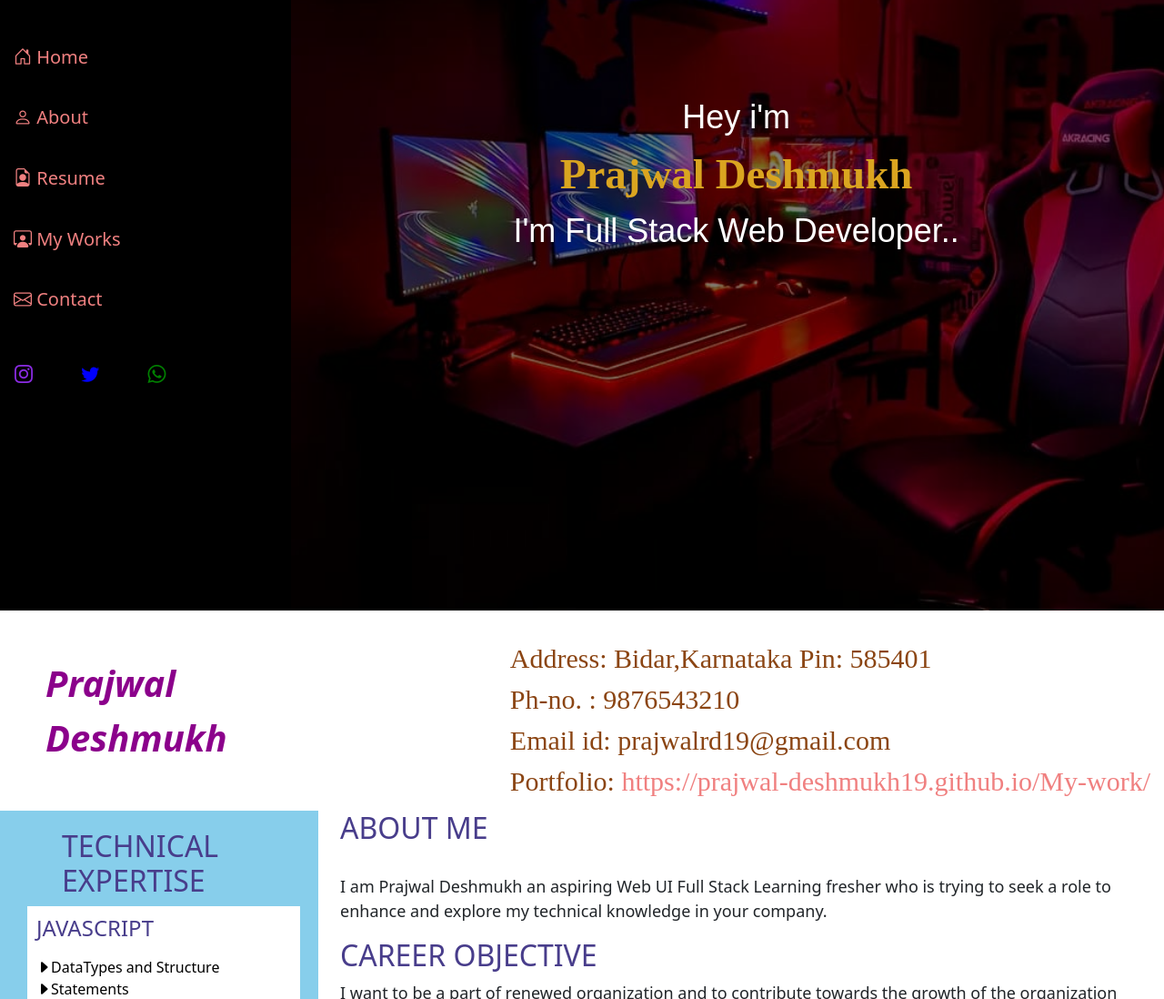
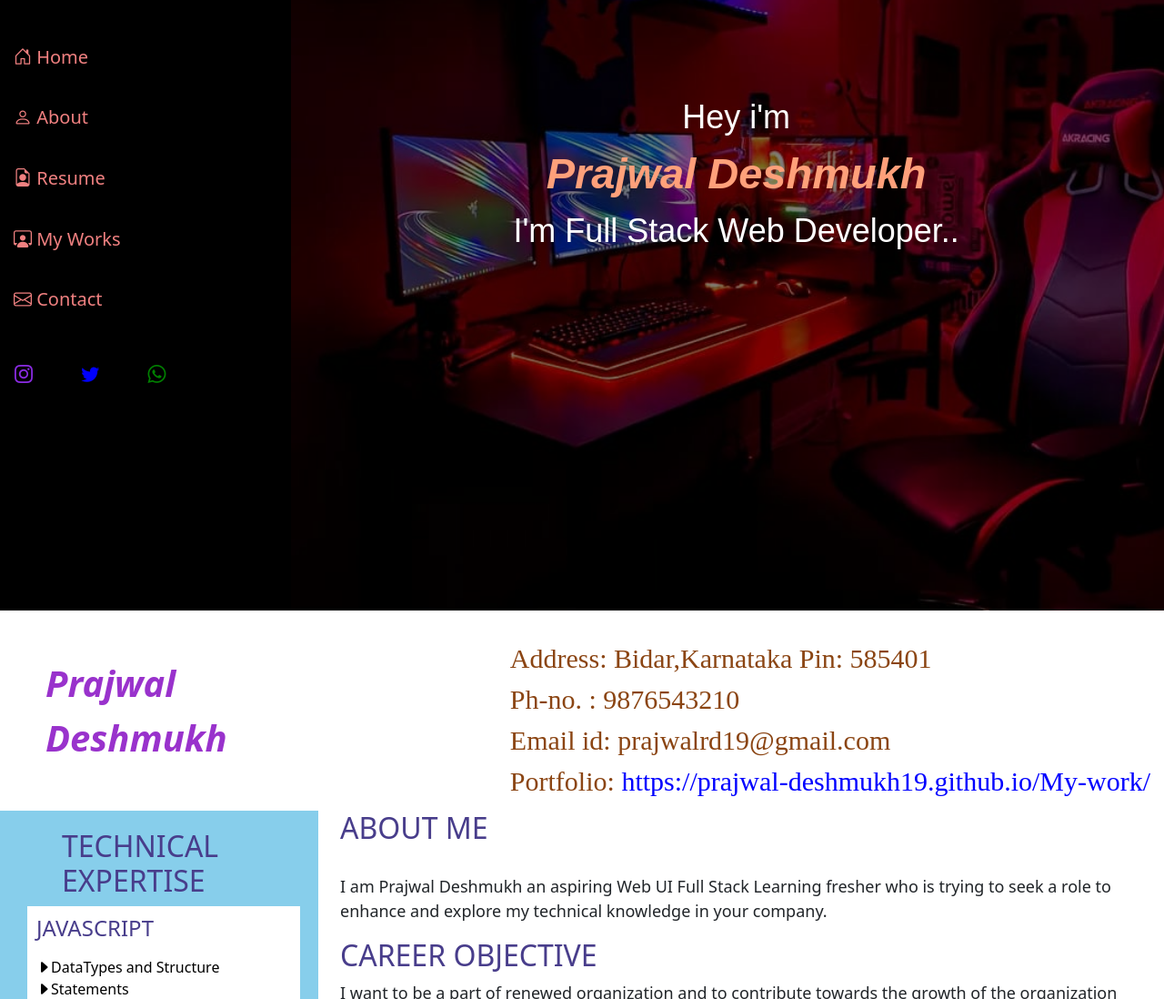
Before and after one commit to Prajwal-Deshmukh19/My-work, a website: page index.html in a window 1280 px wide. Shown: the part 129-1227 px from the top of the page at 91% size. Drawn offline with nearby package versions, Linux system fonts and the light colour scheme.

Commit message:
version-12
links
updated

```diff
--- a/index.html
+++ b/index.html
@@ -42,9 +42,9 @@ nav{
 .headername{
     font-size: 47px;
     font-weight: bold;
-    font-family: italic;
+    font-style: italic;
     padding-bottom: 8px;
-    color: goldenrod;
+    color:lightsalmon;
 }
 .image{
     border-radius: 100%;
@@ -88,9 +88,10 @@ nav{
             margin-top: 50px;
             margin-left: 50px;
             font-size: 40px;
-            color:darkmagenta ;
+            color:darkorchid ;
             font-weight: bold;
             font-style: italic;
+
         }
         .address{
             margin-top: 30px;
@@ -232,7 +233,9 @@ nav{
             display: flex;
             justify-content: space-evenly;
         }
-
+          .linkname{
+         color: blue;
+}
 </style>
 </head>
 <body>
@@ -279,7 +282,7 @@ nav{
         <span>Address: Bidar,Karnataka Pin: 585401</span><br>
         <span>Ph-no. : 9876543210</span><br>
         <span>Email id: prajwalrd19@gmail.com</span><br>
-        <span>Portfolio: <a href="https://prajwal-deshmukh19.github.io/My-work/">https://prajwal-deshmukh19.github.io/My-work/</a></span>
+        <span>Portfolio: <a class="linkname" href="https://prajwal-deshmukh19.github.io/My-work/">https://prajwal-deshmukh19.github.io/My-work/</a></span>
     </div>
     </div>
 
```
